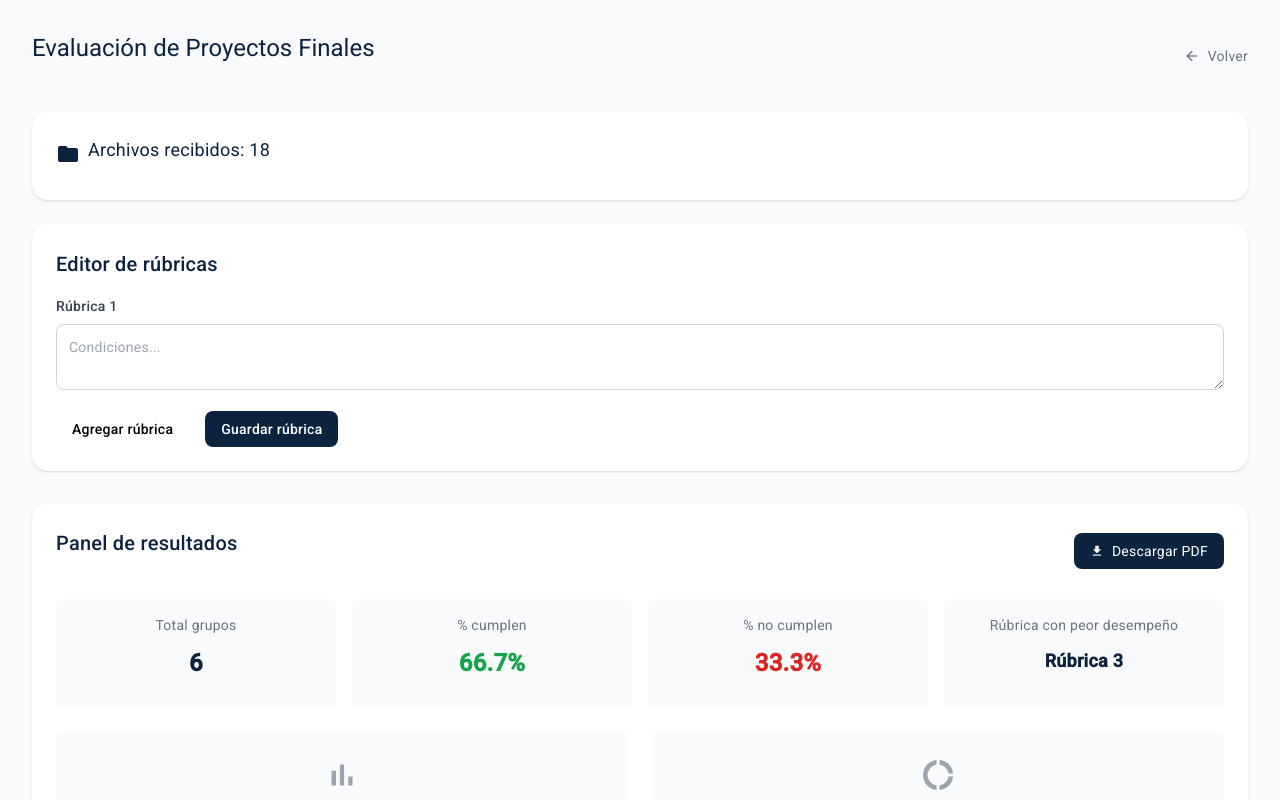
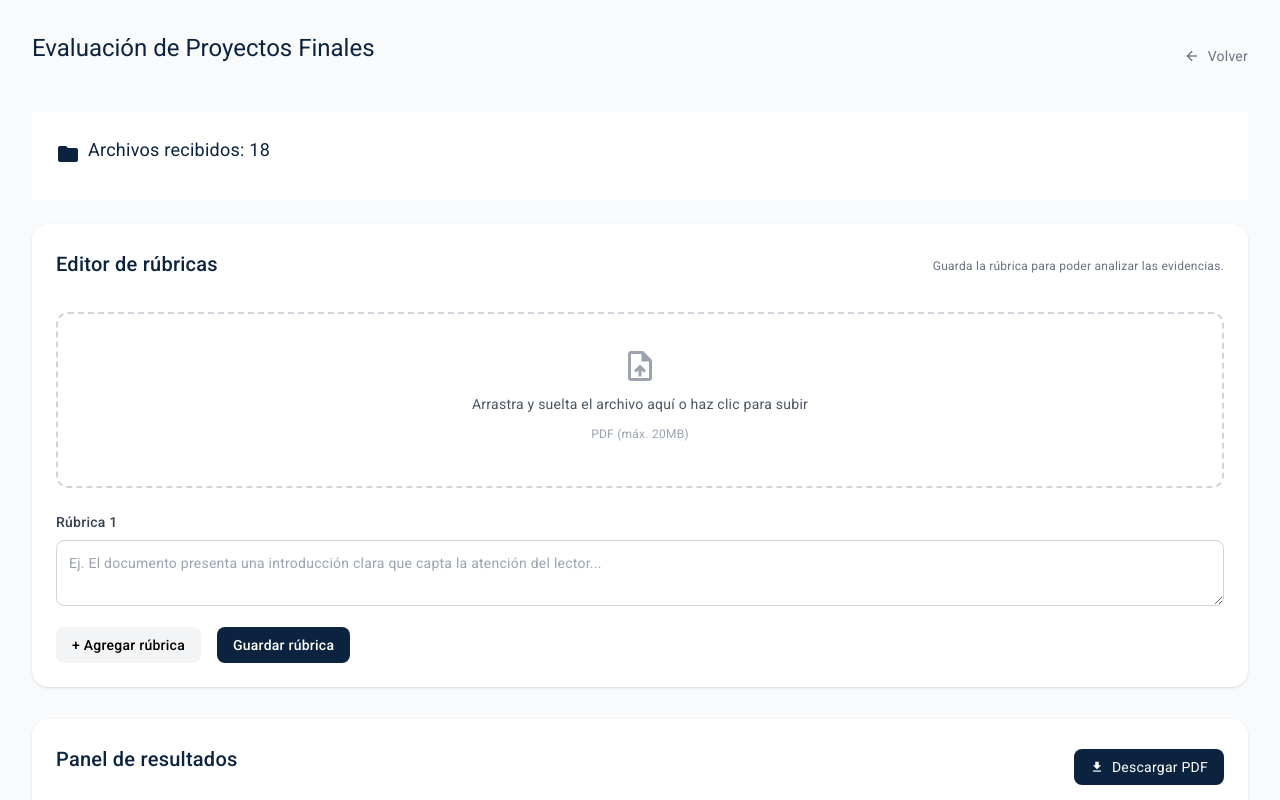
Before and after one commit to JoshRivas313/HackEdu-Front, an Angular app: page /details in a window 1280 px wide. Shown: the top 800 px of the page. Built offline with nearby package versions, Linux system fonts and the light colour scheme.

Commit message:
Details Componente

```diff
--- a/src/app/component/details/details.component.html
+++ b/src/app/component/details/details.component.html
@@ -12,7 +12,7 @@
   </div>
 
   <!-- Archivos recibidos -->
-  <div class="bg-white p-6 rounded-2xl shadow flex items-center gap-2 mb-6">
+  <div class="bg-white p-6 flex items-center gap-2 mb-6">
     <div>
       <span class="material-icons text-[#0C2340]">folder</span>
     </div>
@@ -24,22 +24,37 @@
   </div>
 
   <!-- Editor de rúbricas -->
+    <!-- Editor de rúbricas -->
   <section class="bg-white p-6 rounded-2xl shadow mb-8">
-    <h2 class="text-lg font-semibold text-[#0C2340] mb-4">Editor de rúbricas</h2>
+    <div class="flex justify-between items-center mb-4">
+      <h2 class="text-lg font-semibold text-[#0C2340]">Editor de rúbricas</h2>
+      <p class="text-xs text-gray-500">Guarda la rúbrica para poder analizar las evidencias.</p>
+    </div>
 
+    <!-- Subida de PDF -->
+    <div
+      class="border-2 border-dashed border-gray-300 rounded-xl p-8 text-center mb-6 hover:border-[#4EC3E0] transition cursor-pointer">
+      <span class="material-icons text-4xl text-gray-400 mb-2">upload_file</span>
+      <p class="text-gray-600 text-sm">
+        Arrastra y suelta el archivo aquí o haz clic para subir
+      </p>
+      <p class="text-xs text-gray-400 mt-1">PDF (máx. 20MB)</p>
+    </div>
+
+    <!-- Campo de rúbrica -->
     <div class="mb-4">
       <label class="block text-sm font-medium text-gray-700 mb-2">Rúbrica 1</label>
       <textarea
-        placeholder="Condiciones..."
+        placeholder="Ej. El documento presenta una introducción clara que capta la atención del lector..."
         rows="2"
         class="w-full p-3 text-sm border border-gray-300 rounded-lg focus:ring-2 focus:ring-[#4EC3E0] focus:outline-none"
       ></textarea>
     </div>
 
     <div class="flex gap-4">
-      <button
-        class="px-4 py-2 bg-white   rounded-lg text-sm font-medium hover:bg-[#3AB1CD] transition">
-        Agregar rúbrica
+       <button
+        class="px-4 py-2 bg-gray-100 text-black rounded-lg text-sm font-medium transition hover:bg-[#0C2340] hover:text-white">
+        + Agregar rúbrica
       </button>
       <button
         class="px-4 py-2 bg-[#0C2340] text-white rounded-lg text-sm font-medium hover:bg-[#1a3a66] transition">
@@ -100,9 +115,9 @@
   <!-- Panel de recomendaciones -->
   <section class="bg-white p-6 rounded-2xl shadow mb-8">
       <div>
-      <h2 class="text-lg font-semibold text-[#0C2340] mb-4 ">Recomendaciones por grupo</h2>
+      <h2 class="text-lg font-semibold text-[#0C2340] mb-4">Recomendaciones por grupo</h2>
 
-      <div class="rounded-2xl bg-gray-100 shadow p-4 " >
+      <div class="rounded-2xl bg-gray-100 shadow p-3 " >
         <p class="font-semibold text-[#0C2340]">
           Grupo 2 <span class="text-gray-500 text-sm">(No cumple):</span>
         </p>
```
Also changed, not shown: src/app/component/login/login.ts (line endings or trailing spaces).
